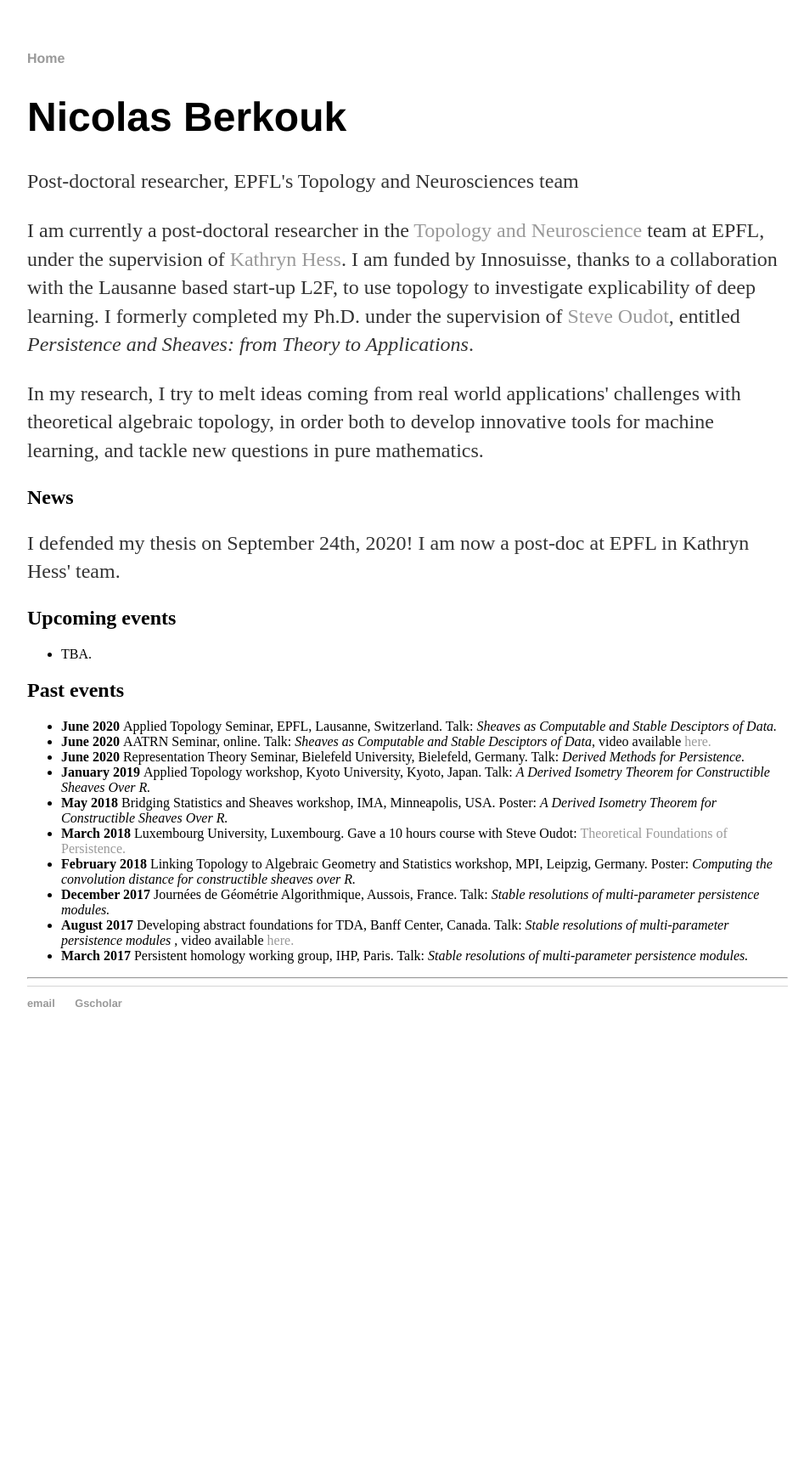
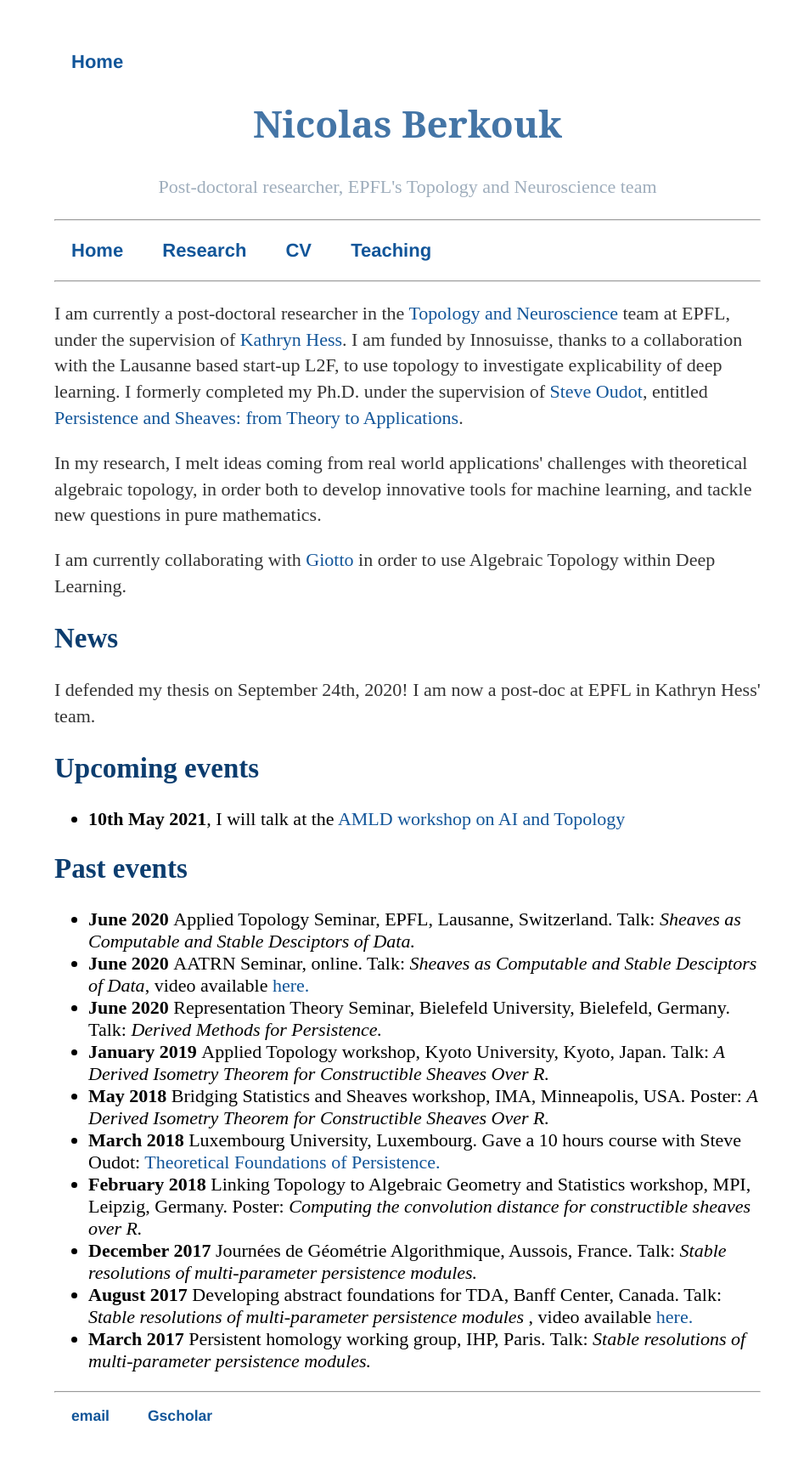
Before and after one commit to nberkouk/nberkouk.github.io, a Jekyll site: the page built from index.html, in a window 1280 px wide. Shown: the whole page at 85% size, without its empty margins (160-1107 px from the left). Built offline with Jekyll 4.4.1, drawn with Linux system fonts in a browser that asks for light colours; before the commit the page ends 1248 px from its top, so only the background shows below that.

Commit message:
update index

```diff
--- a/css/main.css
+++ b/css/main.css
@@ -1,8 +1,9 @@
-
-
 body {
     margin: 60px auto;
-    width: 70%;
+    width: 65%;
+    font:'Calibri', 'Ubuntu', 'Arial', 'Calibri';
+    font-size:22px;
+    background-color: #fff;
 }
 nav ul, footer ul {
     font-family:'Helvetica', 'Arial', 'Sans-Serif';
@@ -12,26 +13,40 @@ nav ul, footer ul {
 }
 nav ul li, footer ul li {
     display: inline;
-    margin-right: 20px;
+    margin-left: 20px;
+    margin-right: 20px; /* largeur inter section */
 }
-a {
+
+a { /* Color of href */
     text-decoration: none;
-    color: #999;
+    color: #159;
 }
 a:hover {
     text-decoration: underline;
 }
 h1 {
-    font-size: 3em;
-    font-family:'Helvetica', 'Arial', 'Sans-Serif';
+    font-size: 2em;
+    font-family:'Serif', 'Helvetica', 'Arial', 'Sans-Serif';
+    color: #4475A6;
+}
+h1.title {
+    text-align: center;
+}
+
+h2 {
+    color:#0C3D6F;
 }
 p {
-    font-size: 1.5em;
+    font-size: 1em;
     line-height: 1.4em;
     color: #333;
 }
+p.subtitle {
+    color:#9EADBC;
+    text-align: center;
+}
+
 footer {
-    border-top: 1px solid #d5d5d5;
     font-size: .8em;
 }
 
@@ -43,3 +58,26 @@ ul.posts {
 ul.posts li {
     list-style: none;
 }
+/* not in use for now */
+ol.publi {
+    list-style: none;
+    counter-reset: roman;
+    margin-left: 5%;
+    margin-right: 5%;
+    /* position: relative; */
+}
+
+ol.publi > li:not(.last):after {/* Trick to plot lines after list elem */
+    content: "";
+    display: block;
+    height: 1px;
+    /*width: 80%;*/
+    margin: 20px;
+    /*margin-left: 20%; */
+    background: grey;
+}
+
+ol.publi > li:before {
+    counter-increment: roman;
+    content:"[" counter(roman, roman)"] "
+}
--- a/index.html
+++ b/index.html
@@ -13,17 +13,35 @@ title: Nicolas Berkouk
   <header>
     <h1 class="title">Nicolas Berkouk</h1>
     <!--<img src="photo.jpg" alt="Theo Lacombe" class="picture" />-->
-    <p class="subtitle">Post-doctoral researcher, EPFL's Topology and Neurosciences team</p>
+    <p class="subtitle">Post-doctoral researcher, EPFL's Topology and Neuroscience team</p>
   </header>
+
+
+  <hr>
+       <nav>
+           <ul>
+          		<li><a href="/">Home</a></li>
+  			<li><a href="/research">Research</a></li>
+  			<li><a href="/curriculum">CV</a></li>
+          		<li><a href="/teaching">Teaching</a></li>
+      		</ul>
+  		</nav>
+                  <hr>
+
 
 
 		<div class="container">
 
 		<div class="blurb">
-    <p>I am currently a post-doctoral researcher in the <a href="https://www.epfl.ch/labs/hessbellwald-lab/">Topology and Neuroscience</a> team at EPFL, under the supervision of  <a href="https://www.epfl.ch/labs/hessbellwald-lab/hessbellwald/">Kathryn Hess</a>. I am funded by Innosuisse, thanks to a collaboration with the Lausanne based start-up L2F, to use topology to investigate explicability of deep learning. I formerly completed my Ph.D. under the supervision of <a href="https://geometrica.saclay.inria.fr/team/Steve.Oudot/">Steve Oudot</a>, entitled <i>Persistence and Sheaves: from Theory to Applications</i>.
+    <p>I am currently a post-doctoral researcher in the <a href="https://www.epfl.ch/labs/hessbellwald-lab/">Topology and Neuroscience</a> team at EPFL, under the supervision of  <a href="https://www.epfl.ch/labs/hessbellwald-lab/hessbellwald/">Kathryn Hess</a>. I am funded by Innosuisse, thanks to a collaboration with the Lausanne based start-up L2F, to use topology to investigate explicability of deep learning. I formerly completed my Ph.D. under the supervision of <a href="https://geometrica.saclay.inria.fr/team/Steve.Oudot/">Steve Oudot</a>, entitled <a href="https://tel.archives-ouvertes.fr/tel-02976867v1">Persistence and Sheaves: from Theory to Applications</a>.
 	<p>
-		In my research, I try to melt ideas coming from real world applications' challenges with theoretical algebraic topology, in order both to develop innovative tools for machine learning, and tackle new questions in pure mathematics.
+		In my research, I melt ideas coming from real world applications' challenges with theoretical algebraic topology, in order both to develop innovative tools for machine learning, and tackle new questions in pure mathematics.
+
 	</p>
+
+  <p>
+I am currently collaborating with <a href="https://giotto.ai/">Giotto</a> in order to use Algebraic Topology within Deep Learning.
+  </p>
 
     <h2> News </h2>
     	<p> I defended my thesis on September 24th, 2020! I am now a post-doc at EPFL in Kathryn Hess' team.</p>
@@ -31,7 +49,7 @@ title: Nicolas Berkouk
 
 	<h2> Upcoming events</h2>
 	<ul>
-		<li> TBA. </li>
+		<li> <b>10th May 2021</b>, I will talk at the <a href="https://appliedmldays.org/events/amld-epfl-2021/tracks/ai-topology">AMLD workshop on AI and Topology</a> </li>
 	</ul>
 
         <h2> Past events </h2>
```
